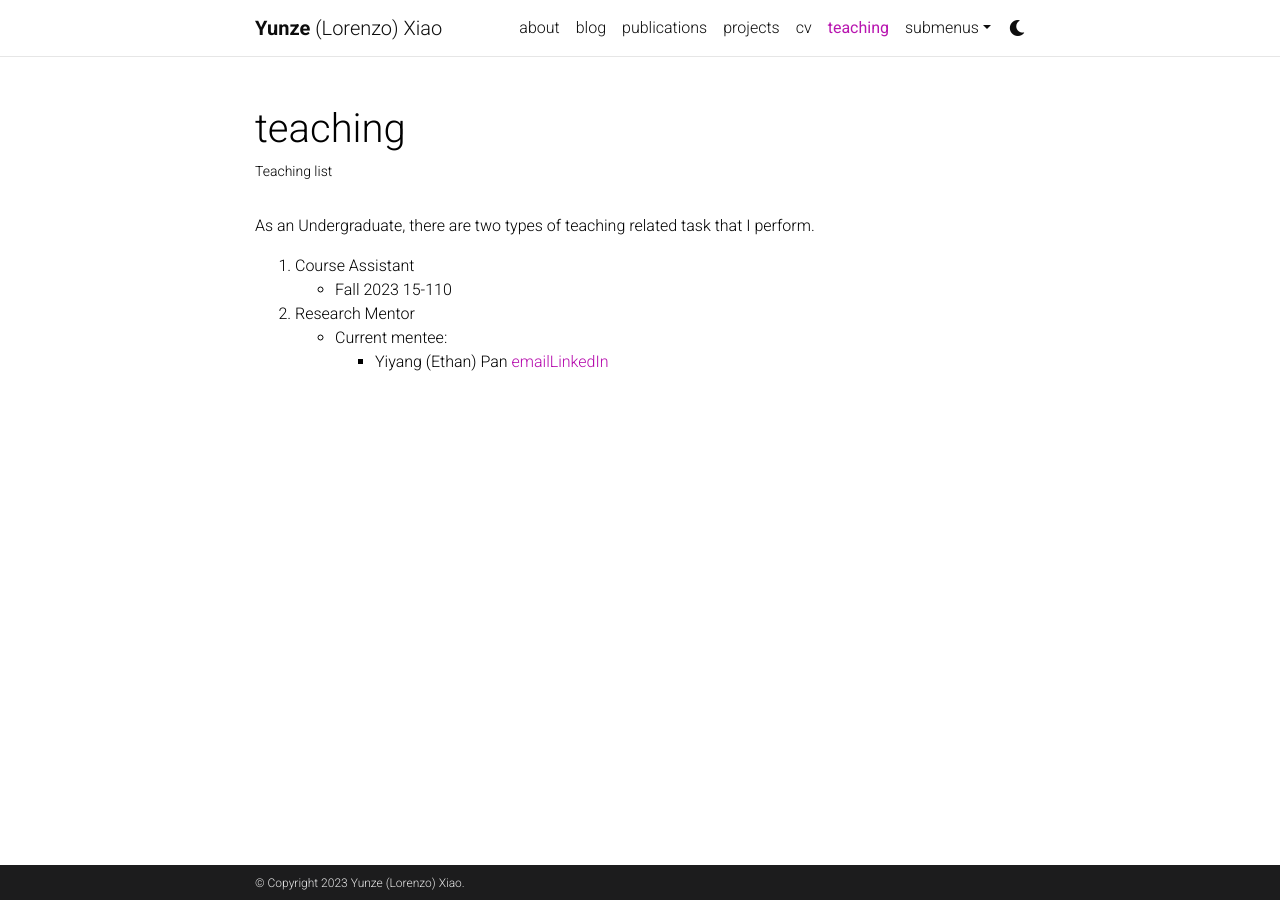
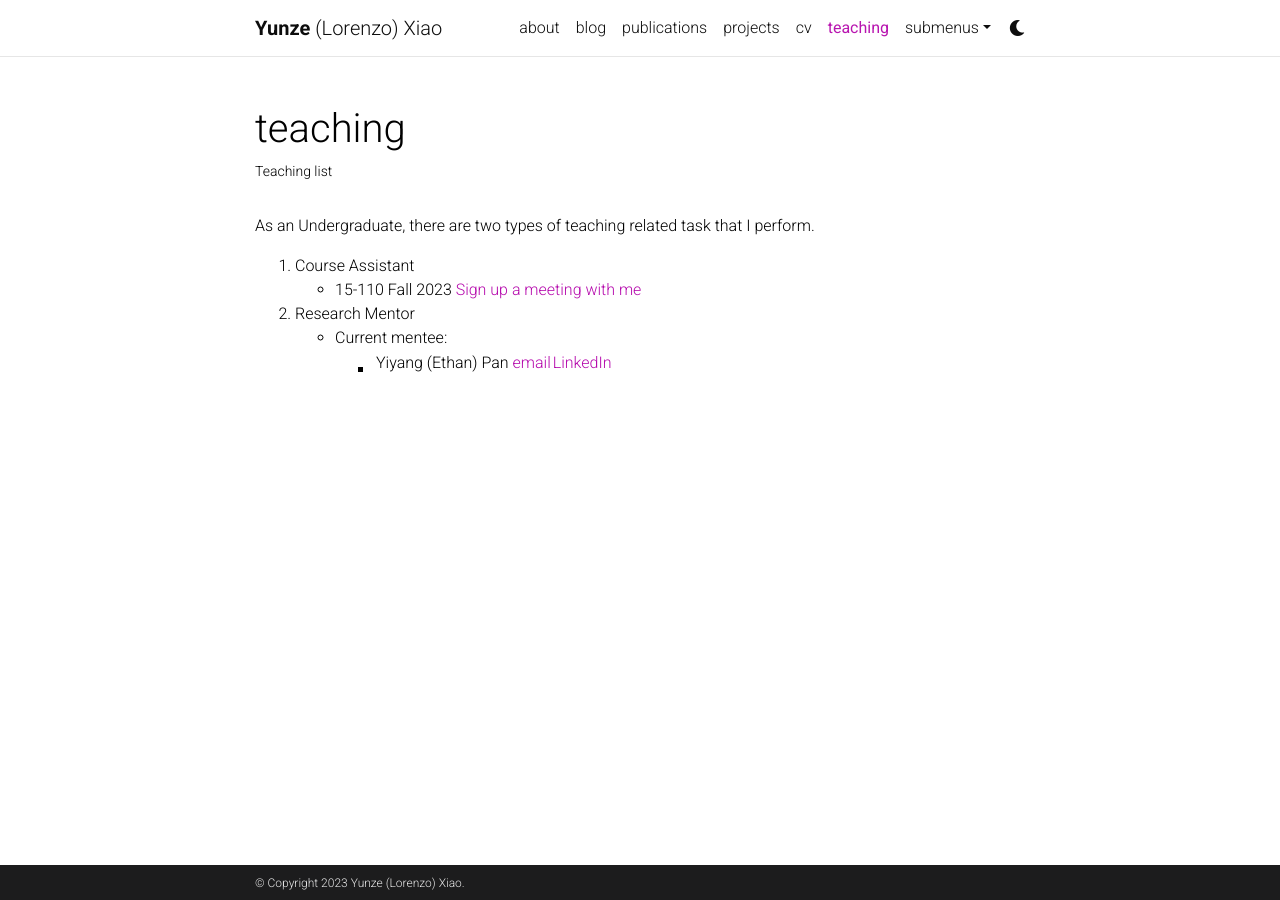
Before and after one commit to Algoroxyolo/algoroxyolo.github.io, a Jekyll site: the page built from _pages/teaching.md, in a window 1280 px wide. Built offline with Jekyll 4.4.1, drawn with Linux system fonts in a browser that asks for light colours; comment, search, counter and statistics services are not loaded; a style sheet for code colours, icons or effects is not loaded.

Commit message:
modified:   _pages/teaching.md

```diff
--- a/_pages/teaching.md
+++ b/_pages/teaching.md
@@ -10,7 +10,7 @@
 As an Undergraduate, there are two types of teaching related task that I perform.
 
 1. Course Assistant
-    - Fall 2023 15-110
+    - 15-110 Fall 2023 [Sign up a meeting with me](https://calendar.app.google/8wxbBXfGoaTB2UpGA)
 2. Research Mentor
     - Current mentee:
-        - Yiyang (Ethan) Pan [email](ypan36@u.rochester.edu)[LinkedIn](https://www.linkedin.com/in/ethan-pan-65b27a288/)
+        - Yiyang (Ethan) Pan [email](ypan36@u.rochester.edu) | [LinkedIn](https://www.linkedin.com/in/ethan-pan-65b27a288/)
```
